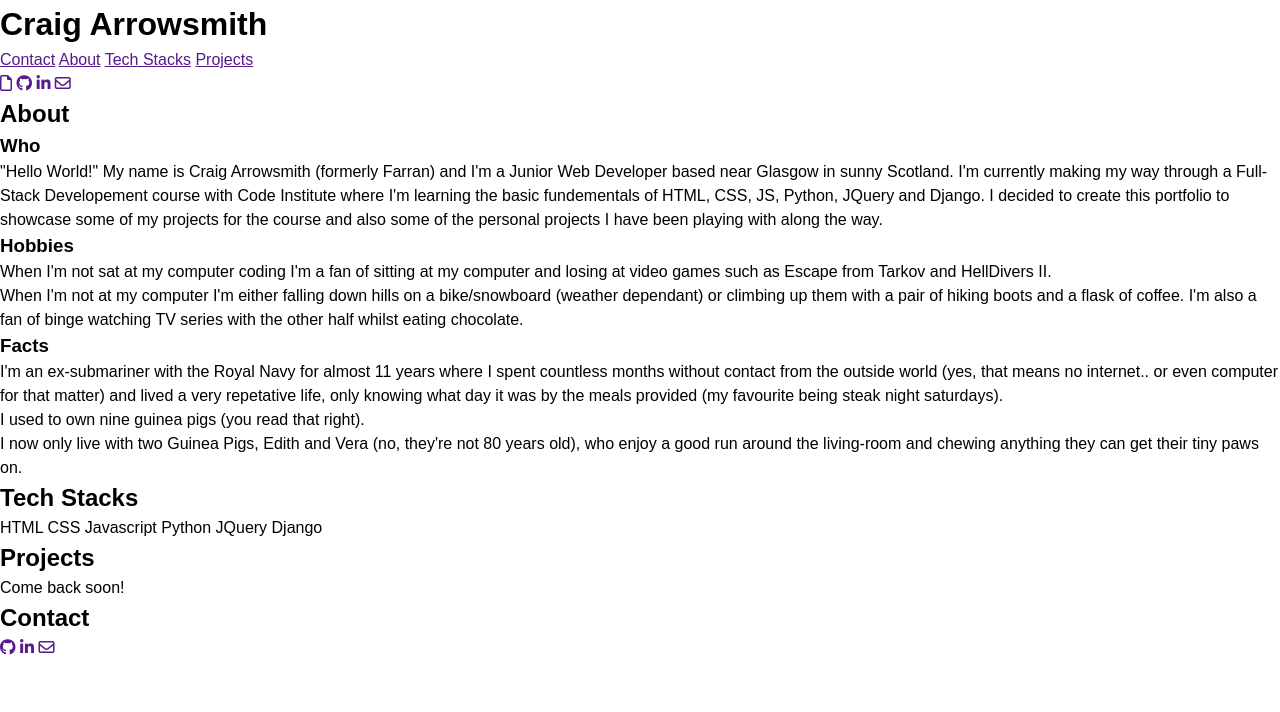
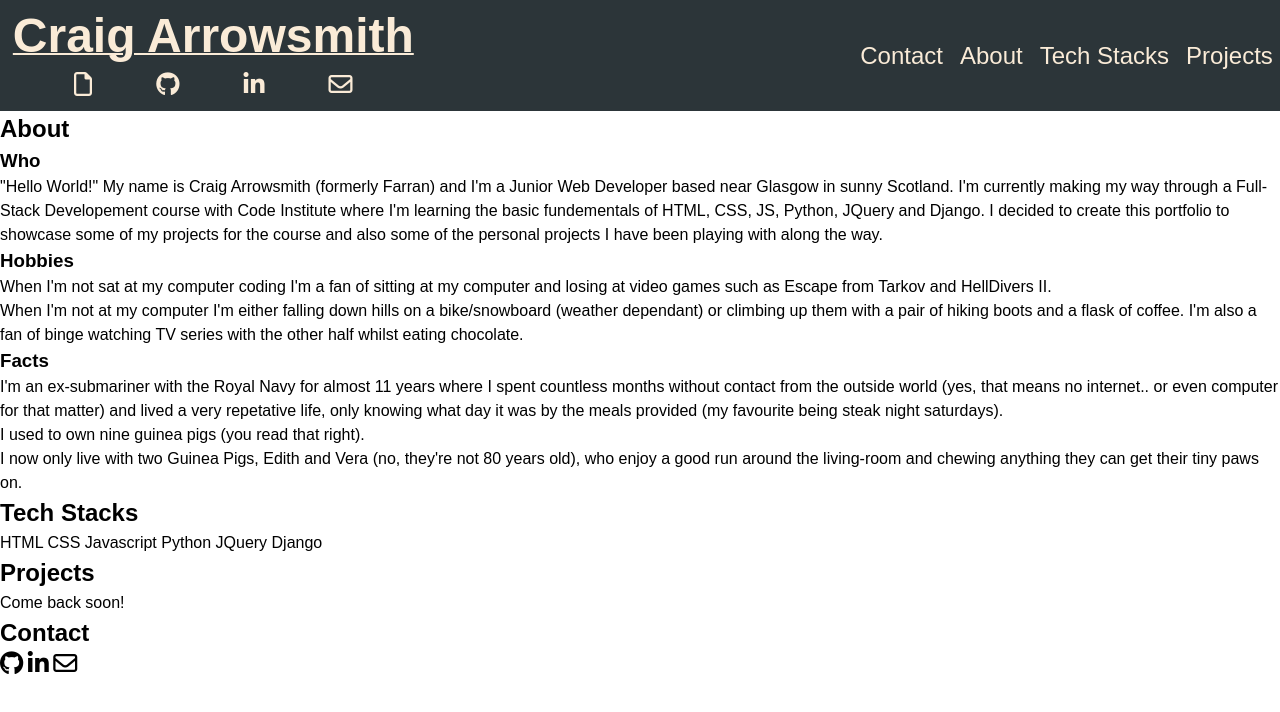
Before and after one commit to Craig90Dev/portfolio, a plain HTML site: page index.html in a window 1280 px wide. Drawn offline with Linux system fonts and the light colour scheme.

Commit message:
Feat: styles.css Add styling to header section

```diff
--- a/styles.css
+++ b/styles.css
@@ -10,13 +10,53 @@
     line-height: 1.5;
 }
 
-button {
-    cursor: pointer;
-    background: none;
-    border: none;
-    color: inherit;
-}
-
 body {
   font-family: "Open-Sans", sans-serif;
 }
+
+/* Header Section */
+#header__grid-container {
+  color: antiquewhite;
+  width: 100%;
+  display: grid;
+  background-color: #2C3539;
+  grid-template-columns: 33.33% 33.33% 33.33%;
+  grid-template-rows: 60px;
+}
+
+#header__title {
+  font-size: 3rem;
+  text-decoration: underline 2px;
+  margin: 0 auto;
+  grid-column: 1;
+  grid-row: 1;
+}
+
+#header__nav-links {
+  font-size: 1.5rem;
+  display: flex;
+  align-items: center;
+  justify-content: space-evenly;
+  gap: 10px;
+  grid-column: 3;
+  grid-row: 1 / span 2;
+}
+
+#header__social-links {
+  font-size: 1.3rem;
+  display: flex;
+  justify-content: space-evenly;
+  margin: 10px;
+  grid-column: 1;
+  grid-row: 2;
+}
+
+/* Utility Classes */
+a {
+  color: inherit;
+  text-decoration: none;
+}
+
+i {
+  font-size: 1.5rem;
+}
```
